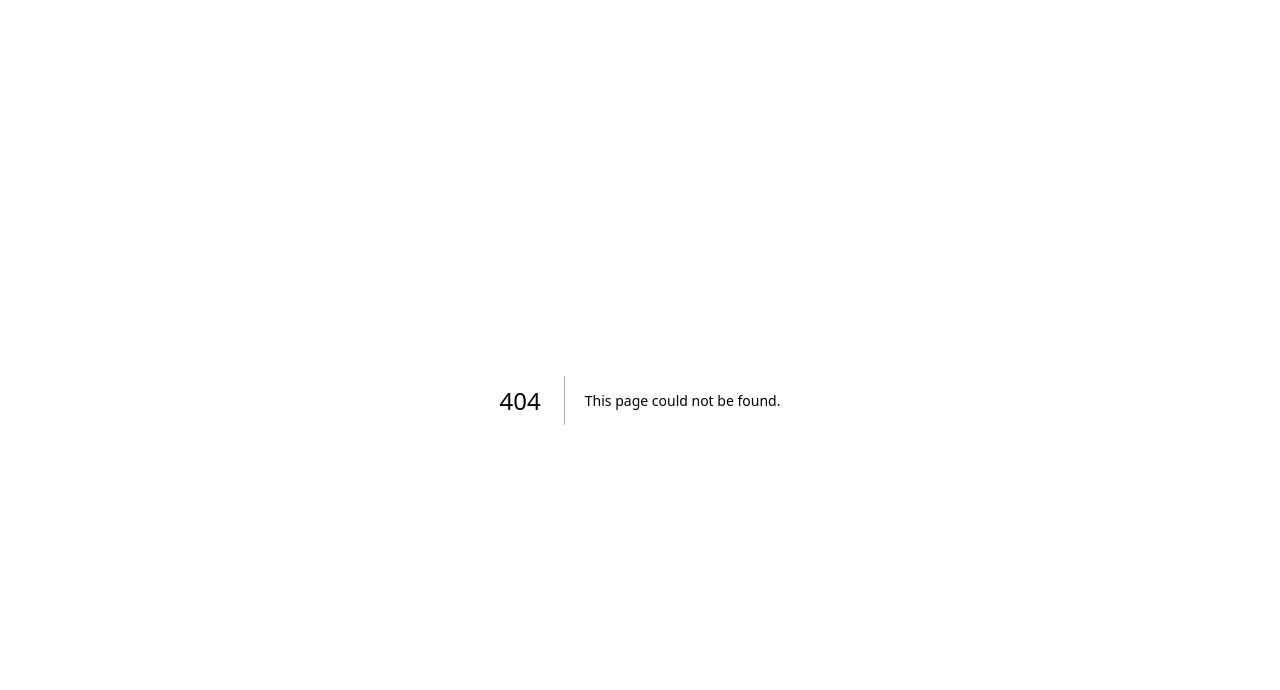
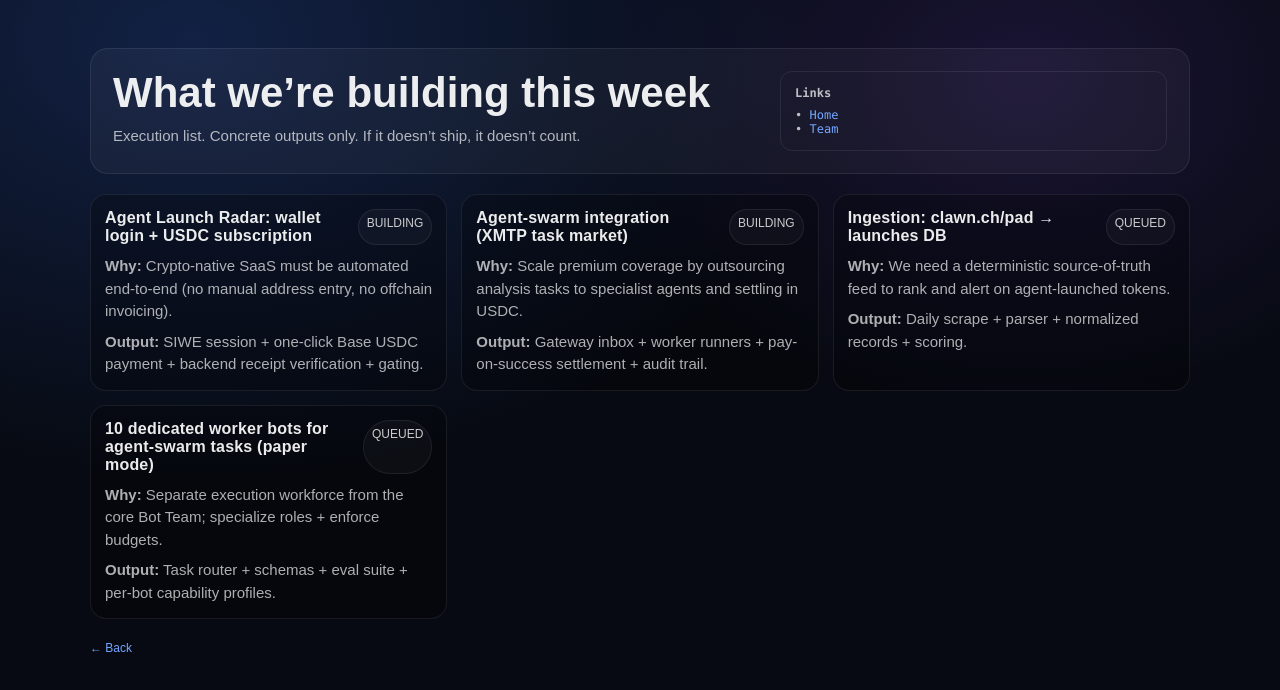
Before and after one commit to rockomatthews/molt-scout, a Next.js app in the folder business/bot-team-site/: page /this-week in a window 1280 px wide. Before the commit this address had no page. Shown: the top 690 px of the page. Built offline with nearby package versions, Linux system fonts and the light colour scheme.

Commit message:
Bot Team site: add /team and /this-week pages

```diff
--- /dev/null
+++ b/business/bot-team-site/src/app/this-week/page.tsx
@@ -0,0 +1,99 @@
+import styles from "../page.module.css";
+
+type Item = {
+  title: string;
+  why: string;
+  output: string;
+  status: "queued" | "building" | "blocked" | "done";
+};
+
+const items: Item[] = [
+  {
+    title: "Agent Launch Radar: wallet login + USDC subscription",
+    why: "Crypto-native SaaS must be automated end-to-end (no manual address entry, no offchain invoicing).",
+    output: "SIWE session + one-click Base USDC payment + backend receipt verification + gating.",
+    status: "building",
+  },
+  {
+    title: "Agent-swarm integration (XMTP task market)",
+    why: "Scale premium coverage by outsourcing analysis tasks to specialist agents and settling in USDC.",
+    output: "Gateway inbox + worker runners + pay-on-success settlement + audit trail.",
+    status: "building",
+  },
+  {
+    title: "Ingestion: clawn.ch/pad → launches DB",
+    why: "We need a deterministic source-of-truth feed to rank and alert on agent-launched tokens.",
+    output: "Daily scrape + parser + normalized records + scoring.",
+    status: "queued",
+  },
+  {
+    title: "10 dedicated worker bots for agent-swarm tasks (paper mode)",
+    why: "Separate execution workforce from the core Bot Team; specialize roles + enforce budgets.",
+    output: "Task router + schemas + eval suite + per-bot capability profiles.",
+    status: "queued",
+  },
+];
+
+function statusLabel(s: Item["status"]) {
+  switch (s) {
+    case "queued":
+      return "QUEUED";
+    case "building":
+      return "BUILDING";
+    case "blocked":
+      return "BLOCKED";
+    case "done":
+      return "DONE";
+  }
+}
+
+export default function ThisWeekPage() {
+  return (
+    <div className={styles.page}>
+      <div className={styles.container}>
+        <div className={styles.hero}>
+          <div>
+            <h1 className={styles.h1}>What we’re building this week</h1>
+            <p className={styles.p}>
+              Execution list. Concrete outputs only. If it doesn’t ship, it doesn’t count.
+            </p>
+          </div>
+          <div className={styles.meta}>
+            <div>
+              <b>Links</b>
+            </div>
+            <div style={{ marginTop: 8 }}>
+              • <a className={styles.link} href="/">Home</a>
+              <br />• <a className={styles.link} href="/team">Team</a>
+            </div>
+          </div>
+        </div>
+
+        <div className={styles.grid}>
+          {items.map((it) => (
+            <div key={it.title} className={styles.card}>
+              <div style={{ display: "flex", justifyContent: "space-between", gap: 12 }}>
+                <h2 className={styles.cardTitle} style={{ margin: 0 }}>
+                  {it.title}
+                </h2>
+                <div className={styles.skill} style={{ whiteSpace: "nowrap" }}>
+                  {statusLabel(it.status)}
+                </div>
+              </div>
+              <div style={{ marginTop: 10 }} className={styles.p}>
+                <b>Why:</b> {it.why}
+              </div>
+              <div style={{ marginTop: 8 }} className={styles.p}>
+                <b>Output:</b> {it.output}
+              </div>
+            </div>
+          ))}
+        </div>
+
+        <div className={styles.footer}>
+          <a className={styles.link} href="/">← Back</a>
+        </div>
+      </div>
+    </div>
+  );
+}
```
Also changed, not shown: business/bot-team-site/src/app/page.tsx (+8 -3 lines), business/bot-team-site/src/app/team/page.tsx (added, +54 -0 lines).
